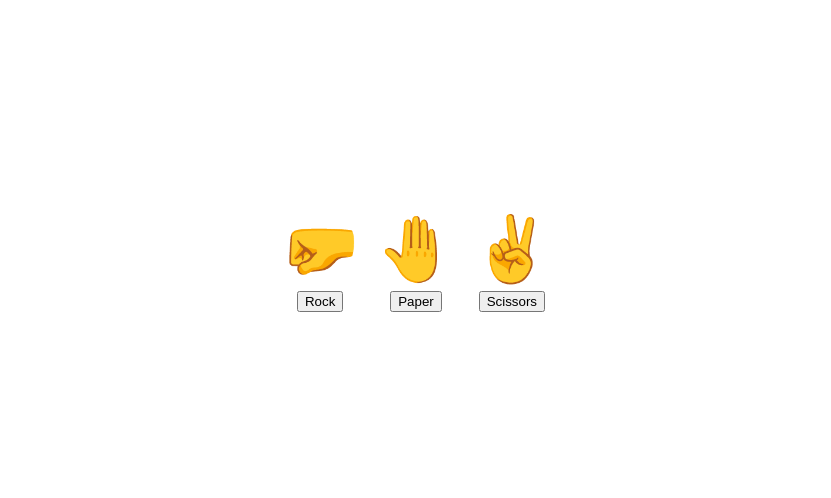
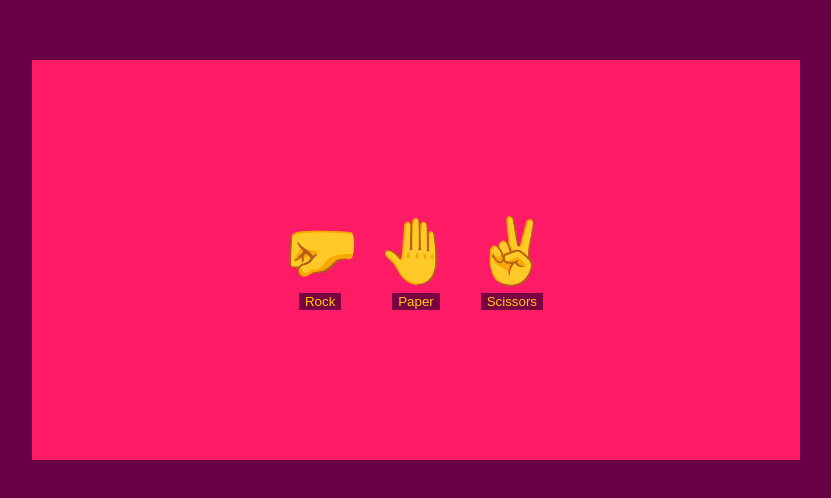
Before and after one commit to Jorge-Neves/react-rock-paper-scissors, a React (Create React App) app: page / in a window 1280 px wide. Shown: the part 140-638 px from the top of the page, without its empty margins (224-1055 px from the left). Built offline with nearby package versions, Linux system fonts and the light colour scheme.

Commit message:
Add styling to game

```diff
--- a/src/App.css
+++ b/src/App.css
@@ -7,6 +7,7 @@
   min-width: 100%;
   height: 100vh;
   width: 100%;
+  background-color: #690046;
 }
 
 .screen {
@@ -14,8 +15,10 @@
   flex-direction: row;
   justify-content: center;
   align-items: center;
-  width: 50%;
+  min-width: 60%;
+  width: auto;
   height: 50vh;
+  background-color: #ff1b65;
 }
 
 .control {
@@ -30,3 +33,15 @@
   font-size: 4rem;
   margin-bottom: 0.25rem;
 }
+
+.button {
+  background-color: #7a0044;
+  border: none;
+  color: #ffce00;
+}
+
+.button:hover {
+  background-color: #ffce00;
+  border: none;
+  color: #7a0044;
+}
--- a/src/App.tsx
+++ b/src/App.tsx
@@ -3,22 +3,24 @@ import './App.css';
 
 const App: FC = () => {
   return (
+    <>
       <div className="App">
         <div className="screen">
           <div className="control">
             <span className="icon">&#129307;</span>
-          <button>Rock</button>
+            <button className="button">Rock</button>
           </div>
           <div className="control">
             <span className="icon">&#x1F91A;</span>
-          <button>Paper</button>
+            <button className="button">Paper</button>
           </div>
           <div className="control">
             <span className="icon">&#9996;</span>
-          <button>Scissors</button>
+            <button className="button">Scissors</button>
           </div>
         </div>
       </div>
+    </>
   );
 };
 
```
Lines whose indentation alone changed are shown as unchanged.
